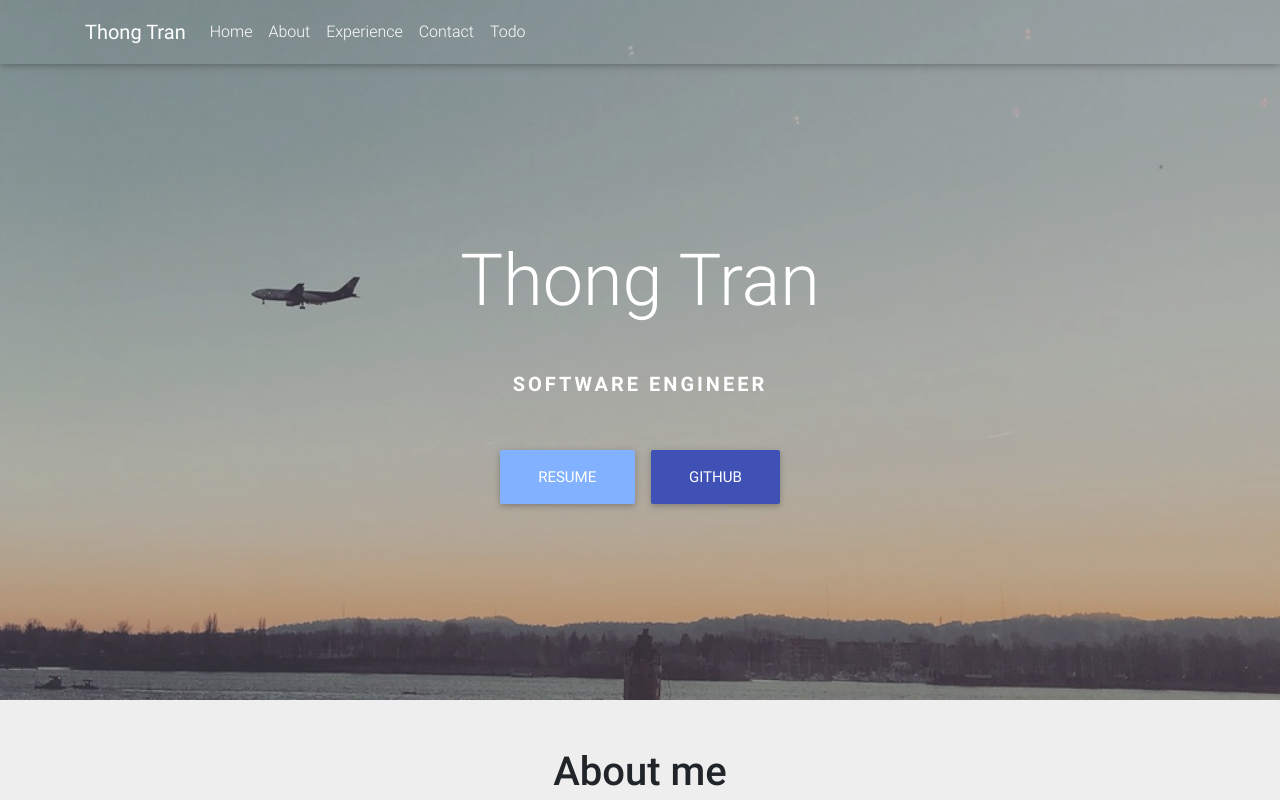
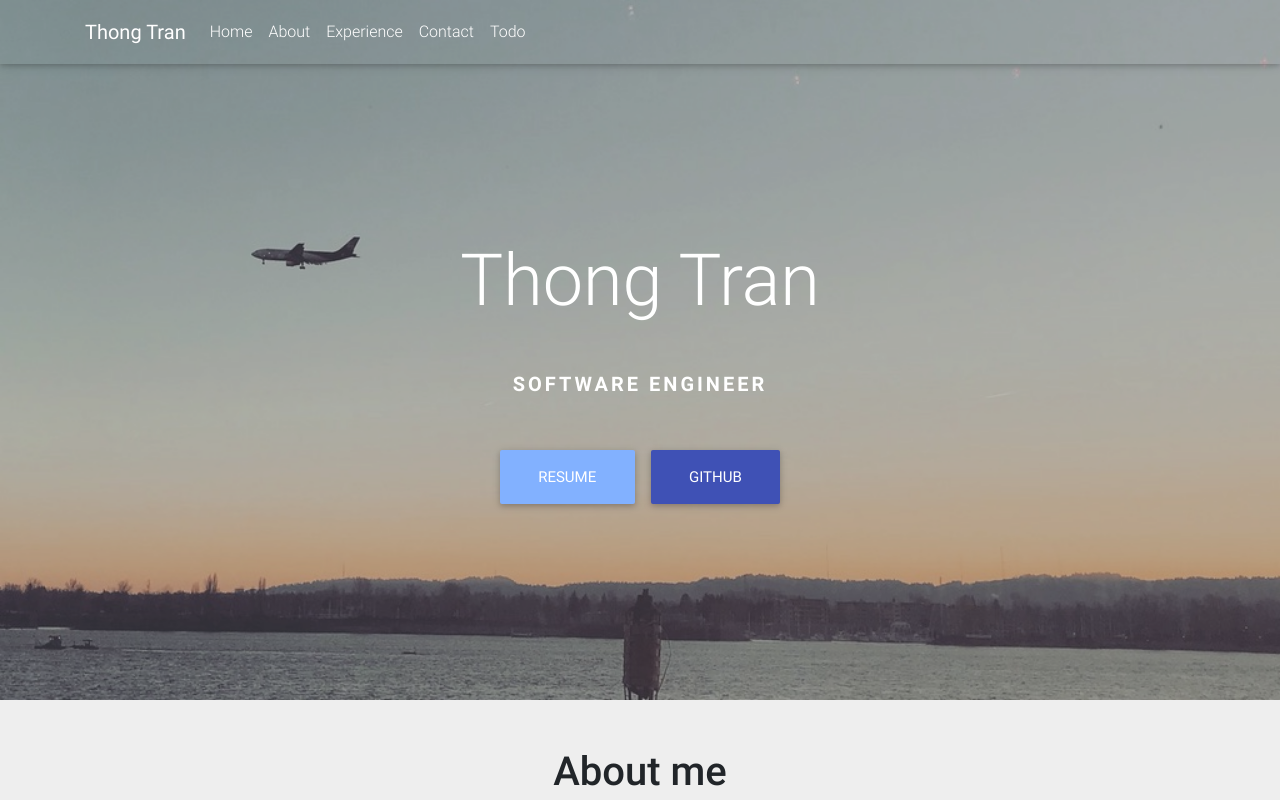
Before and after one commit to tranthon/tranthon.github.io, a plain HTML site: page index.html in a window 1280 px wide. Shown: the top 800 px of the page. Drawn offline with Linux system fonts and the light colour scheme.

Commit message:
bugs fixed

```diff
--- a/index.html
+++ b/index.html
@@ -52,7 +52,7 @@
         <!--/.Navbar-->
 
         <!-- Intro -->
-        <div id="home" class="view jarallax" data-jarallax='{"speed": 0.2}'>
+        <div id="home" class="view jarallax">
             <div class="mask rgba-stylish-light">
               <div class="container h-100 d-flex justify-content-center align-items-center">
                   <div class="row pt-5 mt-3">
@@ -223,7 +223,7 @@
                                     <div class="progress-bar" role="progressbar" style="width: 70%" aria-valuenow="25" aria-valuemin="0" aria-valuemax="100"></div>
                                 </div>
 
-                            <p class="black-text text-uppercase font-weight-bold pt-3" align="justify">SQL/MS SQL Server/ MySQL/ PostgreSQL/ phpMyAdmin</p>
+                            <p class="black-text text-uppercase font-weight-bold pt-3" align="justify">SQL/MS SQL Server/MySQL/PostgreSQL/phpMyAdmin</p>
                                 <div class="md-progress">
                                     <div class="progress-bar" role="progressbar" style="width: 90%" aria-valuenow="25" aria-valuemin="0" aria-valuemax="100"></div>
                                 </div>
```
